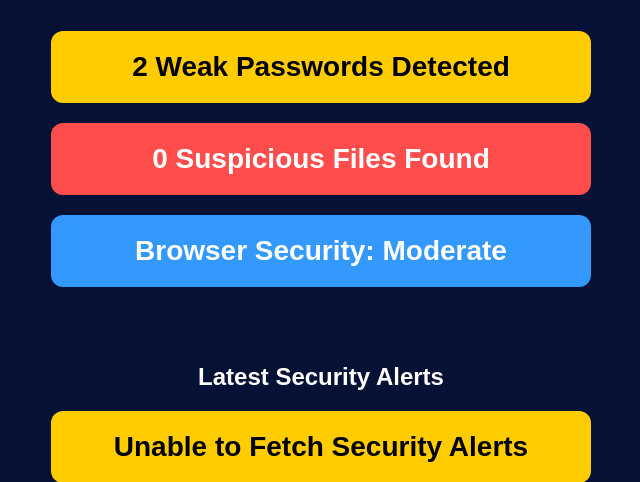
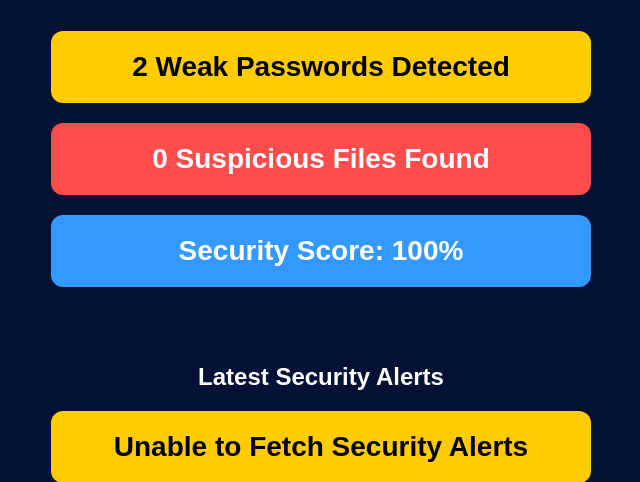
Before and after one commit to f2024408136-coder/CyberGuardian, a Flask app: page /dashboard in a window 1280 px wide. Shown: the part 275-757 px from the top of the page, without its empty margins (319-959 px from the left). Run offline with Flask 3, Linux system fonts and the light colour scheme; data that the repository does not hold is empty.

Commit message:
Implemented dynamic security score calculation

```diff
--- a/app.py
+++ b/app.py
@@ -136,12 +136,27 @@ def dashboard():
         threat2 = "Check Internet Connection"
         threat3 = "Try Again Later"
 
+    # DYNAMIC SECURITY SCORE
+
+    if suspicious_count == 0:
+        security_score = 100
+
+    elif suspicious_count == 1:
+        security_score = 80
+
+    elif suspicious_count == 2:
+        security_score = 60
+
+    else:
+        security_score = 40
+
     return render_template(
         'dashboard.html',
         suspicious_count=suspicious_count,
         threat1=threat1,
         threat2=threat2,
-        threat3=threat3
+        threat3=threat3,
+        security_score=security_score
     )
 
 # FILE SCANNER
--- a/templates/dashboard.html
+++ b/templates/dashboard.html
@@ -34,7 +34,7 @@
     </div>
 
     <div class="alert-box moderate">
-        Browser Security: Moderate
+        Security Score: {{ security_score }}%
     </div>
 
     <br><br>
```
Also changed, not shown: database/users.db.
